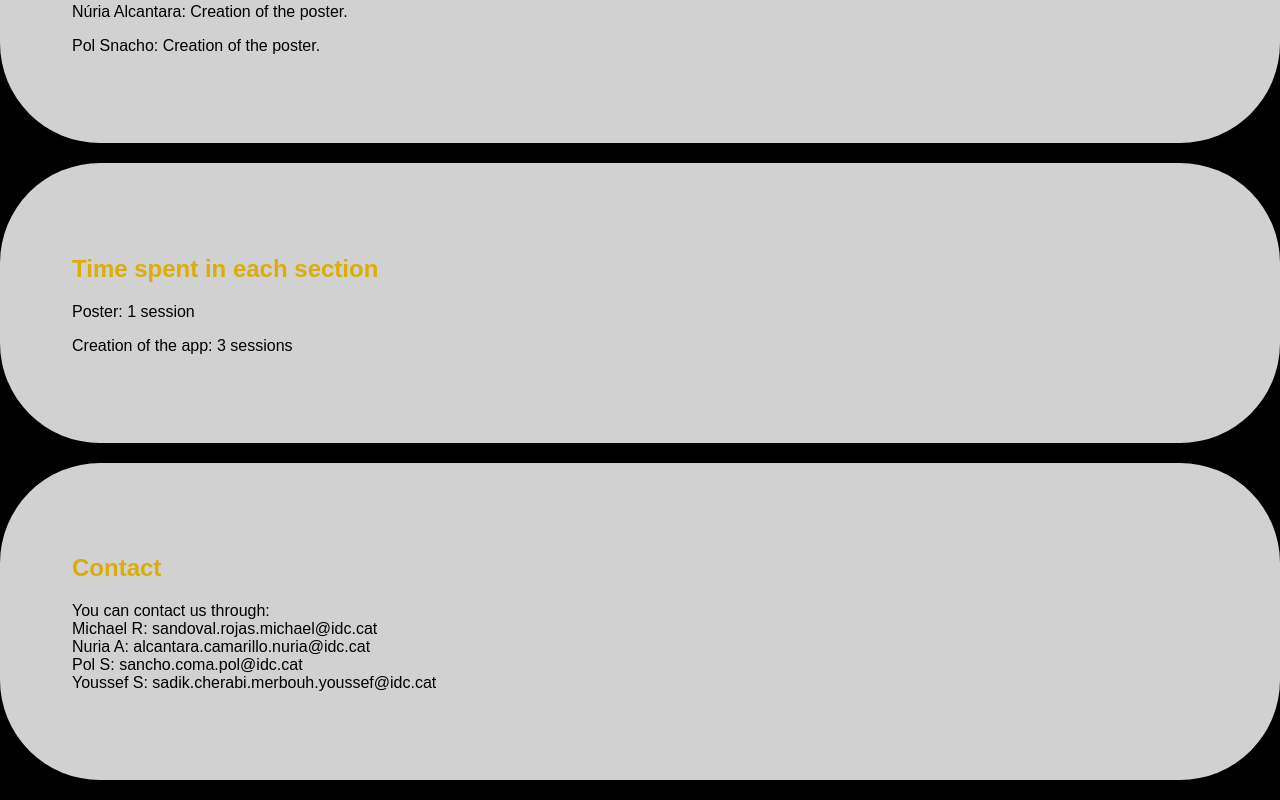
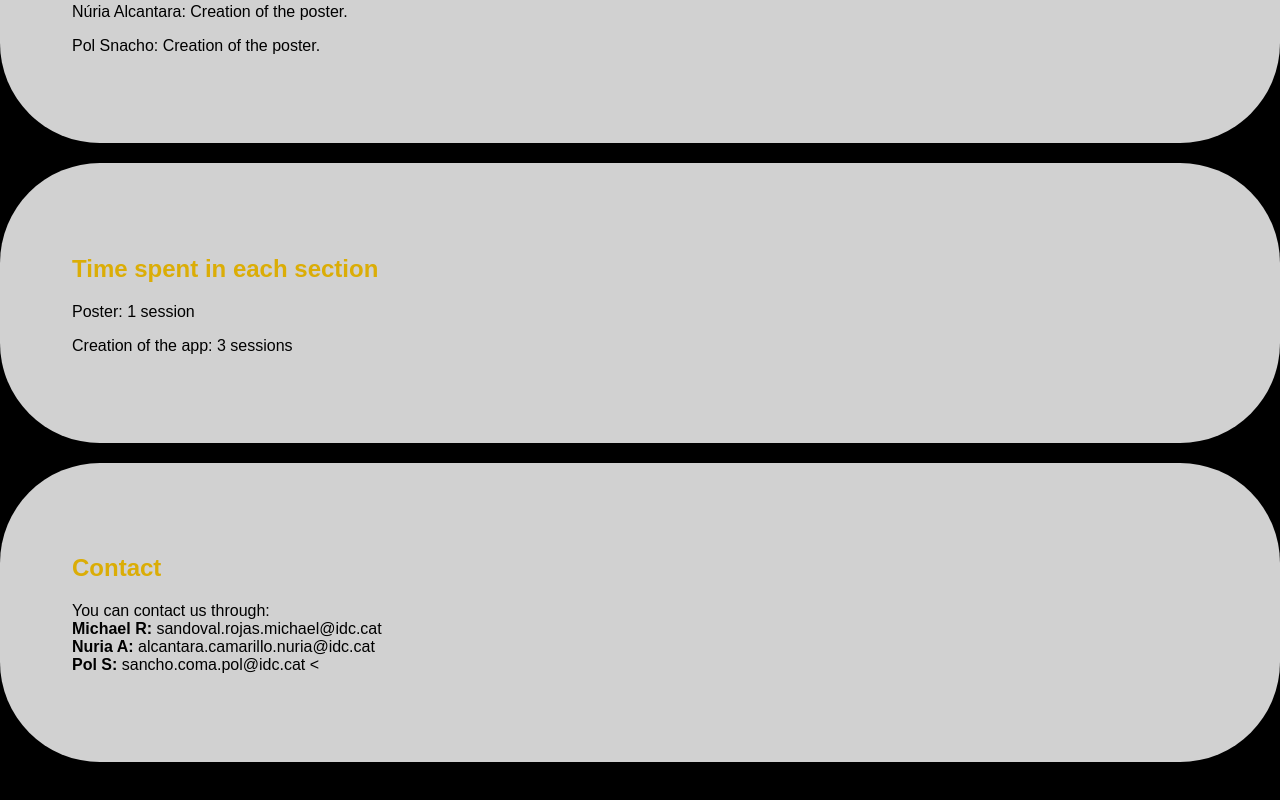
Before and after one commit to ZiuXGG/T_N_E_B_4, a plain HTML site: page Mas informacion/principal.html in a window 1280 px wide. Shown: the part 390-1190 px from the top of the page. Drawn offline with Linux system fonts and the light colour scheme.

Commit message:
Update principal.html

```diff
--- a/Mas informacion/principal.html
+++ b/Mas informacion/principal.html
@@ -153,7 +153,7 @@ button {
 
 <section id="contacto">
   <h2>Contact</h2>
-<p>You can contact us through: <br>Michael R: sandoval.rojas.michael@idc.cat <br>Nuria A: alcantara.camarillo.nuria@idc.cat <br>Pol S: sancho.coma.pol@idc.cat <br>Youssef S: sadik.cherabi.merbouh.youssef@idc.cat </p>
+<p>You can contact us through: <br><strong>Michael R:</strong> sandoval.rojas.michael@idc.cat <br><strong>Nuria A:</strong> alcantara.camarillo.nuria@idc.cat <br><strong>Pol S:</strong> sancho.coma.pol@idc.cat <
 
 </body>
 </html>
```
